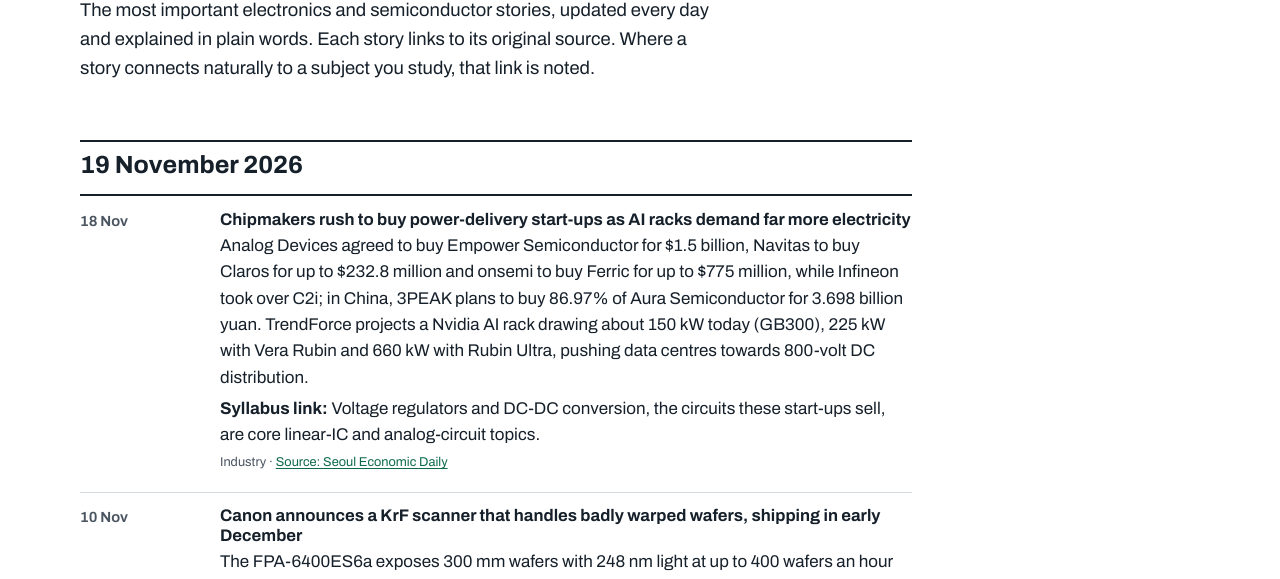
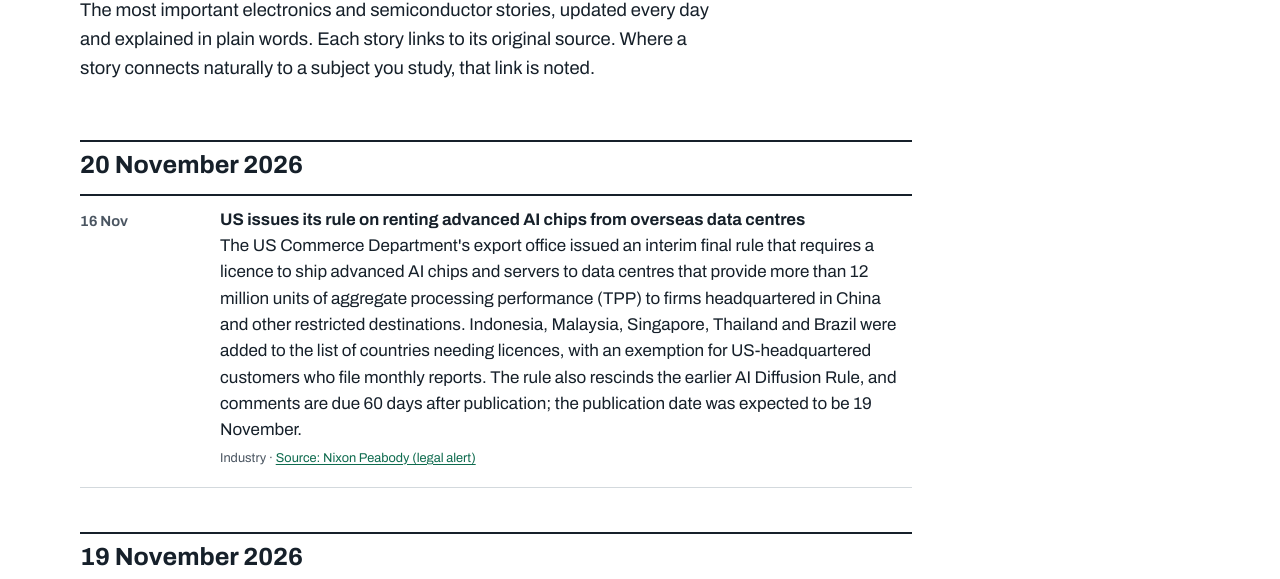
Before and after one commit to iamHari18/Hadeon123, a plain HTML site: page news/index.html in a window 1280 px wide. Shown: the part 193-772 px from the top of the page. Drawn offline with Linux system fonts and the light colour scheme.

Commit message:
News: 2026-11-20

```diff
--- a/news/index.html
+++ b/news/index.html
@@ -68,6 +68,19 @@
   Also update "Last updated" in the footer and <lastmod> for news/ in sitemap.xml.
 -->
 <!-- NEWEST DAY GOES HERE -->
+<section class="day" id="d-2026-11-20">
+<h2>20 November 2026</h2>
+<ul class="log">
+<li>
+<time datetime="2026-11-16">16 Nov</time>
+<div>
+<h3>US issues its rule on renting advanced AI chips from overseas data centres</h3>
+<p>The US Commerce Department's export office issued an interim final rule that requires a licence to ship advanced AI chips and servers to data centres that provide more than 12 million units of aggregate processing performance (TPP) to firms headquartered in China and other restricted destinations. Indonesia, Malaysia, Singapore, Thailand and Brazil were added to the list of countries needing licences, with an exemption for US-headquartered customers who file monthly reports. The rule also rescinds the earlier AI Diffusion Rule, and comments are due 60 days after publication; the publication date was expected to be 19 November.</p>
+<p class="tag">Industry · <a href="https://www.nixonpeabody.com/insights/alerts/2026/11/16/bis-targets-remote-access-to-advanced-chips-through-overseas-data-centers">Source: Nixon Peabody (legal alert)</a></p>
+</div>
+</li>
+</ul>
+</section>
 <section class="day" id="d-2026-11-19">
 <h2>19 November 2026</h2>
 <ul class="log">
@@ -651,7 +664,7 @@
 </div>
 <footer class="foot">
 <div class="bar">
-<p>Hadeon is an independent study resource. Last updated <time datetime="2026-11-19">19 Nov 2026</time>.</p>
+<p>Hadeon is an independent study resource. Last updated <time datetime="2026-11-20">20 Nov 2026</time>.</p>
 <ul>
 <li><a href="../placement/">Placement</a></li>
 <li><a href="../study/">Study material</a></li>
--- a/sitemap.xml
+++ b/sitemap.xml
@@ -77,7 +77,7 @@
   </url>
   <url>
     <loc>https://iamhari18.github.io/Hadeon123/news/</loc>
-    <lastmod>2026-11-19</lastmod>
+    <lastmod>2026-11-20</lastmod>
     <priority>0.9</priority>
   </url>
   <url>
```
